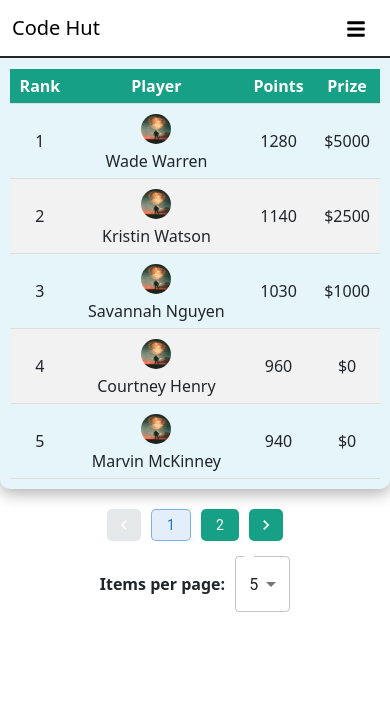
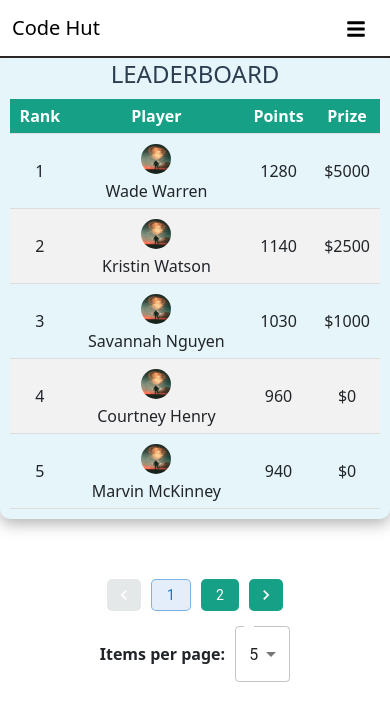
Before and after one commit to atmabodha/utmt-hackathon-platform, a React (Create React App) app in the folder front-end/coding_contest_app/: page /leaderboard in a window 390 px wide. Shown: the top 720 px of the page. Built offline with nearby package versions, Linux system fonts and the light colour scheme.

Commit message:
centering pagination effect

```diff
--- a/front-end/coding_contest_app/src/host/components/leaderboard/Leaderboard.css
+++ b/front-end/coding_contest_app/src/host/components/leaderboard/Leaderboard.css
@@ -1,6 +1,7 @@
+/* Existing CSS code */
 .leaderboard {
   width: 80%;
-  margin: 50px auto;
+  margin: 40px auto;
   background: #e5f5f9;
   border-radius: 10px;
   padding: 20px;
@@ -35,6 +36,10 @@
   background-color: #f2f2f2;
 }
 
+.tableRow {
+  height: 60px; /* Add a fixed height for table rows */
+}
+
 #player-info {
   display: flex;
   align-items: center;
@@ -50,17 +55,23 @@
 @media (max-width: 768px) {
   .leaderboard {
     width: 90%;
-    margin: 20px auto;
-    padding: 10px;
+    margin: 40px auto;
+    padding: 15px;
   }
 
   .title {
     font-size: 2em;
+    margin-bottom: 15px;
   }
 
   .tableHeader,
   .tableData {
     padding: 10px;
+    text-align: center; /* Center text for better readability on smaller screens */
+  }
+
+  .tableRow {
+    height: auto; /* Allow rows to adjust height based on content */
   }
 
   #player-img {
@@ -68,17 +79,24 @@
     height: 30px;
     margin-right: 5px;
   }
+
+  #player-info {
+    display: flex;
+    flex-direction: column; /* Stack player image and name vertically */
+    align-items: center;
+  }
 }
 
 @media (max-width: 443px) {
   .leaderboard {
     width: 100%;
-    margin: 10px auto;
+    margin: 50px auto;
     padding: 10px;
   }
 
   .title {
     font-size: 1.5em;
+    margin-bottom: 10px;
   }
 
   .tableHeader,
```
